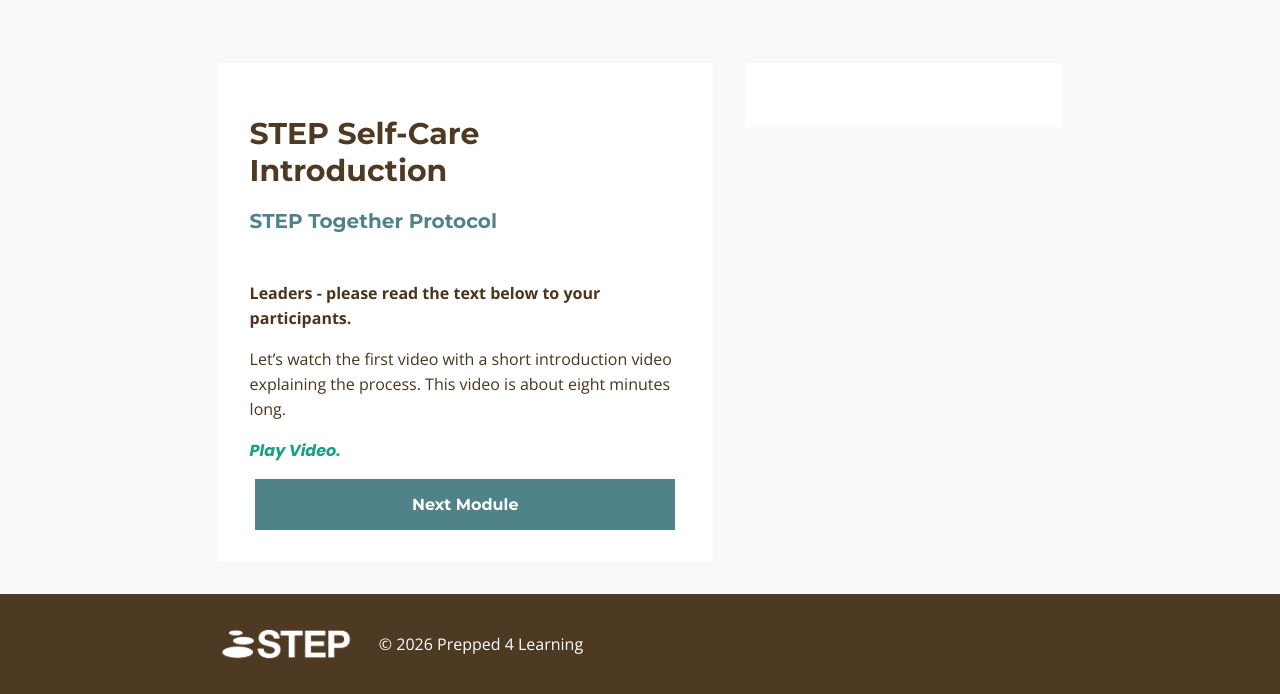
After one commit to Matt-and-Ethan-Code/step-protocol, a Django app: template step_together/templates/step_together/self-care-introduction.html in a window 1280 px wide. The commit adds this page. Shown: the part 433-1127 px from the top of the page. Run offline with Django 5.2, Linux system fonts and the light colour scheme; the template is opened without the code that fills it, so the values that code supplies are empty; parts of the project's set-up code (start-up, migrations or seed data) failed here and were passed over.

Commit message:
added welcome-to-step-together, step-self-care-introduction and bilateral-tapping

```diff
--- a/clinician_overview/static/clinician_overview/clinician_base_styles.css
+++ b/clinician_overview/static/clinician_overview/clinician_base_styles.css
@@ -2,6 +2,7 @@
   --brown: rgba(78, 57, 34);
   --bluish: rgba(80, 130, 138);
   --orangey: rgb(198, 135, 60);
+  --bright-orange: #e67e22;
 }
 
 * {
--- a/step_together/static/step_together/module-styles.css
+++ b/step_together/static/step_together/module-styles.css
@@ -42,6 +42,13 @@ footer span {
     font-size: 20px;
     font-weight: 700;
     margin-bottom: 3rem;
+}
+#step-together-text .bright-orange-note {
+    color: var(--bright-orange);
+}
+
+#step-together-text .blue-note {
+    color: #16a085;
 }
 
 #step-together-text .orange-note {
@@ -93,7 +100,7 @@ p, li {
     font-family: 'Open Sans', sans-serif;
     font-weight: 400;
     font-size: 16px;
-    margin-bottom: 1.5rem;
+    margin-bottom: 1rem;
 }
 
 #step-together-links {
@@ -133,6 +140,7 @@ p, li {
 #module-thumbnail {
     height: 400px;
     overflow: hidden;
+    display: flex;
 }
 
 #module-thumbnail img {
@@ -140,3 +148,7 @@ p, li {
     height: 100%;
     width: 100%;
 }
+
+video {
+    width: 90%;
+}
--- /dev/null
+++ b/step_together/templates/step_together/self-care-introduction.html
@@ -0,0 +1,34 @@
+{% extends 'step_together/step-together-module-base.html' %} {% load static %}
+
+{% block title %} STEP Self-Care Introduction {% endblock %}
+
+{% block step-together-header-image %}
+<video id="vid" predownload src="{{ video_url }}" controls controlsList="nodownload" oncontextmenu="return false;"></video>
+{% endblock %}
+{% block step-together-text %}
+    <h1 class="module-header">
+        STEP Self-Care Introduction
+    </h1>
+    <h2 class="module-subheader">
+        STEP Together Protocol
+    </h2>
+    <div>
+        <p class="bold-note">
+            Leaders - please read the text below to your participants.
+        </p>
+
+        <p>
+            Let’s watch the first video with a short introduction video explaining the process. This video is about eight minutes long.
+        </p>
+        <p class="blue-note bold-note">
+            <i>
+                Play Video.
+            </i>
+        </p>
+    </div>
+
+{% endblock %}
+
+{% block step-together-next-button %}
+    Next Module
+{% endblock %}
--- a/step_together/templates/step_together/step-together-manual.html
+++ b/step_together/templates/step_together/step-together-manual.html
@@ -27,6 +27,7 @@
 {% endblock %}
 
 {% block content-links %}
+    <p id="downloads-header">Downloads</p>
     <div  class="module-download-link">
         <img class="file-download-icon" src="{% static 'step_together/acrobat.png' %}">
         <a href="{% static 'clinician_overview/STEP_Manual.pdf' %}" download> STEP_Manual_Updated_December_2025_.pdf </a>
--- a/step_together/templates/step_together/step-together-module-base.html
+++ b/step_together/templates/step_together/step-together-module-base.html
@@ -36,11 +36,12 @@
                 {% block step-together-text %}
                 {% endblock %}
                 <div class="next-module-button">
-                    Next
+                    {% block step-together-next-button %}
+                        Next
+                    {% endblock %}
                 </div>
             </div>
             <div id="step-together-links">
-                <p id="downloads-header">Downloads</p>
                 {% block content-links %}
                 {% endblock %}
             </div>
--- a/step_together/templates/step_together/step-together-pre-group-checklist.html
+++ b/step_together/templates/step_together/step-together-pre-group-checklist.html
@@ -118,6 +118,7 @@
 {% endblock %}
 
 {% block content-links %}
+    <p id="downloads-header">Downloads</p>
     <div  class="module-download-link">
         <img class="file-download-icon" src="{% static 'step_together/acrobat.png' %}">
         <a href="{% static 'clinician_overview/STEP_Checklist_with_Space_for_Recording_Scores.pdf' %}" download> STEP_Checklist_with_Space_for_Recording_Scores.pdf </a>
--- a/step_together/templates/step_together/step-together.html
+++ b/step_together/templates/step_together/step-together.html
@@ -56,21 +56,21 @@
       <div class="st-card">
         <img class="st-card-image" src="{% static 'step_together/images/step-together-welcome-thumbnail.jpeg' %}">
         <div class="st-card-description">
-            <p class="st-card-label">Welcome to STEP Together</p>
+            <p class="st-card-label"><a href="/step-together/welcome-to-step-together">Welcome to STEP Together</a></p>
             <p class="st-card-sublabel">⭐Refer to the script for detailed guidance throughout the protocol. Key points will be brief...</p>
         </div>
       </div>
       <div class="st-card">
         <img class="st-card-image" src="{% static 'step_together/images/step-together-introduction-thumbnail.jpeg' %}">
         <div class="st-card-description">
-            <p class="st-card-label">STEP Self-Care Introduction</p>
+            <p class="st-card-label"><a href="/step-together/self-care-introduction">STEP Self-Care Introduction</a></p>
             <p class="st-card-sublabel">Leaders - please read the text below to your participants. Let's watch the first video with a sh...</p>
         </div>
       </div>
       <div class="st-card">
         <img class="st-card-image" src="{% static 'step_together/images/step-together-bilateral-tapping-thumbnail.jpeg' %}">
         <div class="st-card-description">
-            <p class="st-card-label">Bilateral Tapping</p>
+            <p class="st-card-label"><a href="/step-together/bilateral-tapping">Bilateral Tapping</a></p>
             <p class="st-card-sublabel">Leaders - please read the text below to your participants. Next, is the Four Elements Video. The...</p>
         </div>
       </div>
--- a/step_together/urls.py
+++ b/step_together/urls.py
@@ -6,4 +6,7 @@ urlpatterns: list[URLPattern] = [
     path('step-together/', views.step_together_portal_view, name='step-together'),
     path('step-together/manual/', views.step_together_manual, name='step-together-manual'),
     path('step-together/pregroup-checklist/', views.step_together_pregroup_checklist, name='step-together-pregroup-checklist'),
+    path('step-together/welcome-to-step-together/', views.welcome_to_step_together, name='welcome-to-step-together'),
+    path('step-together/self-care-introduction/', views.self_care_introduction, name='self-care-introduction'),
+    path('step-together/bilateral-tapping/', views.bilateral_tapping, name='bilateral-tapping')
 ]
```
Also changed, not shown: step_solo/util/get_video_url.py (+12 -0 lines), step_together/templates/step_together/bilateral-tapping.html (added, +34 -0 lines), step_together/templates/step_together/welcome-to-step-together.html (added, +106 -0 lines), step_together/views.py (+18 -0 lines), db.sqlite3, step_together/static/step_together/module-thumbnails/welcome-to-step-together.jpeg (added).
